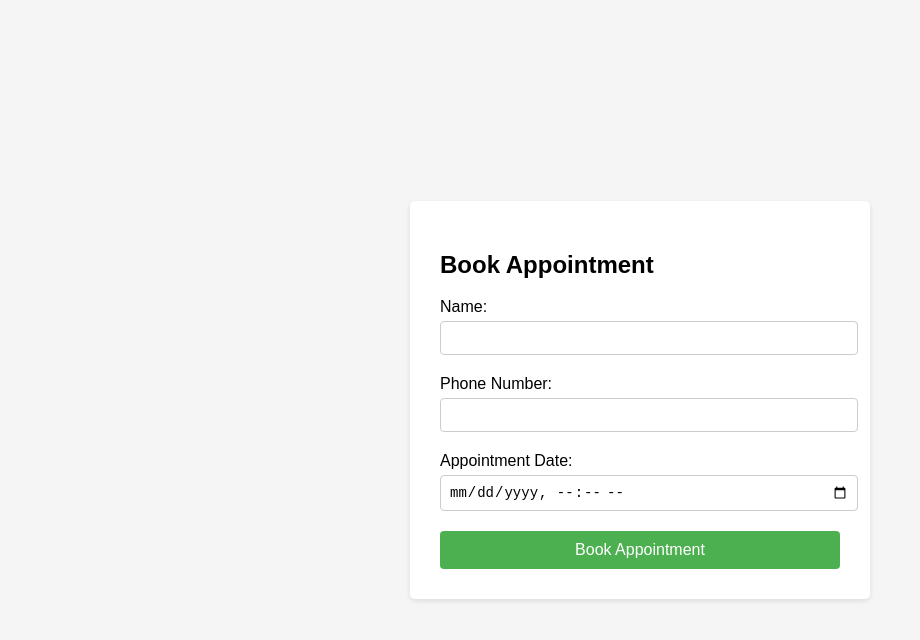
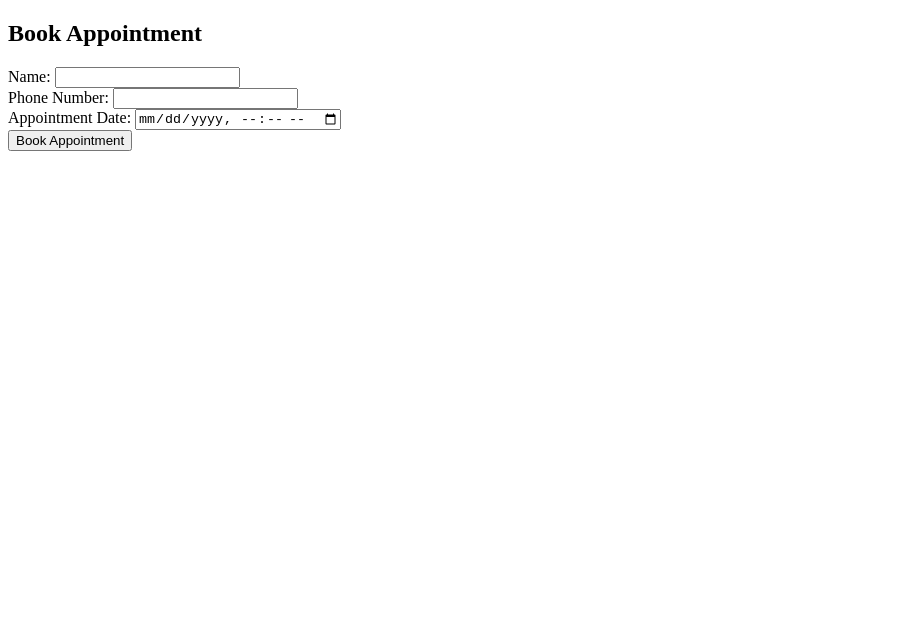
Before and after one commit to Ranonx/V3, a website: page booking.html in a window 1280 px wide. Shown: the whole page, without its empty margins (0-920 px from the left). Drawn offline with Linux system fonts and the light colour scheme.

Commit message:
fixed path

```diff
--- a/booking.html
+++ b/booking.html
@@ -4,59 +4,7 @@
     <meta charset="UTF-8" />
     <meta name="viewport" content="width=device-width, initial-scale=1.0" />
     <title>Appointment Booking</title>
-    <style>
-      body {
-        font-family: Arial, sans-serif;
-        display: flex;
-        justify-content: center;
-        align-items: center;
-        height: 100vh;
-        margin: 0;
-        padding: 0;
-        background-color: #f5f5f5;
-      }
 
-      .booking-form {
-        background-color: #ffffff;
-        padding: 30px;
-        border-radius: 5px;
-        box-shadow: 0 2px 5px rgba(0, 0, 0, 0.1);
-        max-width: 400px;
-        width: 100%;
-      }
-
-      .form-group {
-        margin-bottom: 20px;
-      }
-
-      label {
-        display: block;
-        margin-bottom: 5px;
-      }
-
-      input {
-        width: 100%;
-        padding: 8px;
-        border: 1px solid #ccc;
-        border-radius: 4px;
-        font-size: 14px;
-      }
-
-      button {
-        width: 100%;
-        padding: 10px;
-        background-color: #4caf50;
-        color: #ffffff;
-        font-size: 16px;
-        border: none;
-        border-radius: 4px;
-        cursor: pointer;
-      }
-
-      button:hover {
-        background-color: #45a049;
-      }
-    </style>
   </head>
   <body>
     <div class="booking-form">
@@ -84,30 +32,6 @@
     </div>
 
     <script src="https://res.wx.qq.com/open/js/jweixin-1.6.0.js"></script>
-    <script>
-      const form = document.querySelector("form");
-      const submitButton = document.querySelector('button[type="submit"]');
 
-      form.addEventListener("submit", (event) => {
-        event.preventDefault();
-
-        const formData = new FormData(form);
-        const xhr = new XMLHttpRequest();
-
-        xhr.open("POST", "/book-appointment");
-        xhr.send(formData);
-
-        xhr.onreadystatechange = function () {
-          if (xhr.readyState === 4) {
-            if (xhr.status === 200) {
-              alert("Appointment booked successfully!");
-              form.reset();
-            } else {
-              alert("Failed to book appointment. Please try again later.");
-            }
-          }
-        };
-      });
-    </script>
   </body>
 </html>
```
